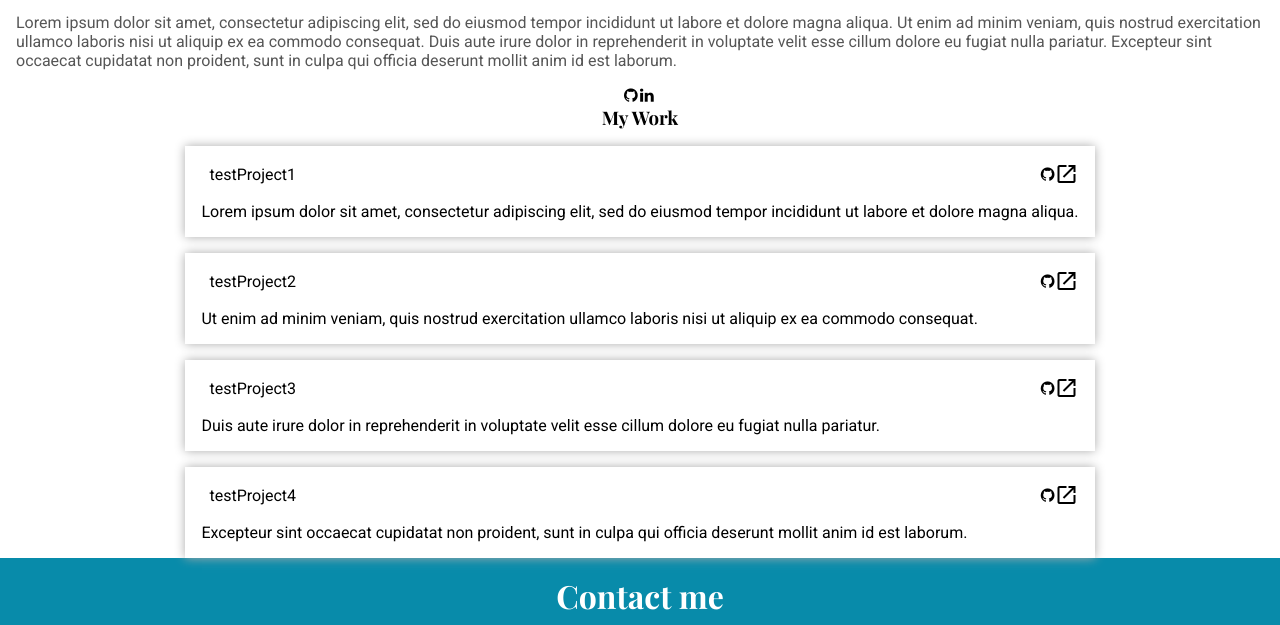
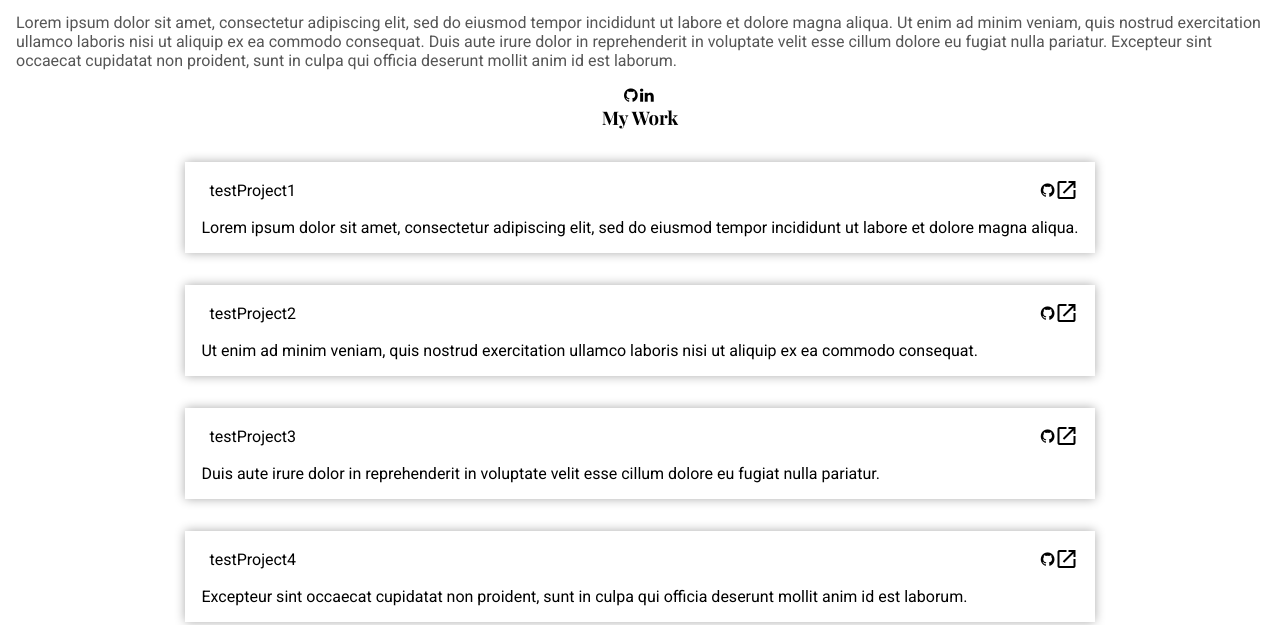
Before and after one commit to Kbouti/portfolio, a website built with webpack: page src/template.html in a window 1280 px wide. Shown: the part 206-831 px from the top of the page. Built offline with nearby package versions, Linux system fonts and the light colour scheme; a web font is replaced by a local one.

Commit message:
Adjust projectCard margins

```diff
--- a/src/homepage.js
+++ b/src/homepage.js
@@ -170,6 +170,7 @@ function buildFooter() {
     "widget",
   ]);
 
+
 const footerPhoto = new Image();
 footerPhoto.classList.add("footerPhoto");
 footerPhoto.src = headShot2;
--- a/src/style.css
+++ b/src/style.css
@@ -70,11 +70,12 @@ main {
 .projectsContainer {
   display: flex;
   flex-direction: column;
+  margin-bottom:5rem;
 }
 
 .projectCard {
   width: auto;
-  margin: 1rem 1rem 0rem 1rem;
+  margin: 2rem 1rem 0rem 1rem;
   box-shadow: 0px 0px 10px rgb(171, 171, 171);
 }
 
```
Also changed, not shown: dist/bundle.js.
